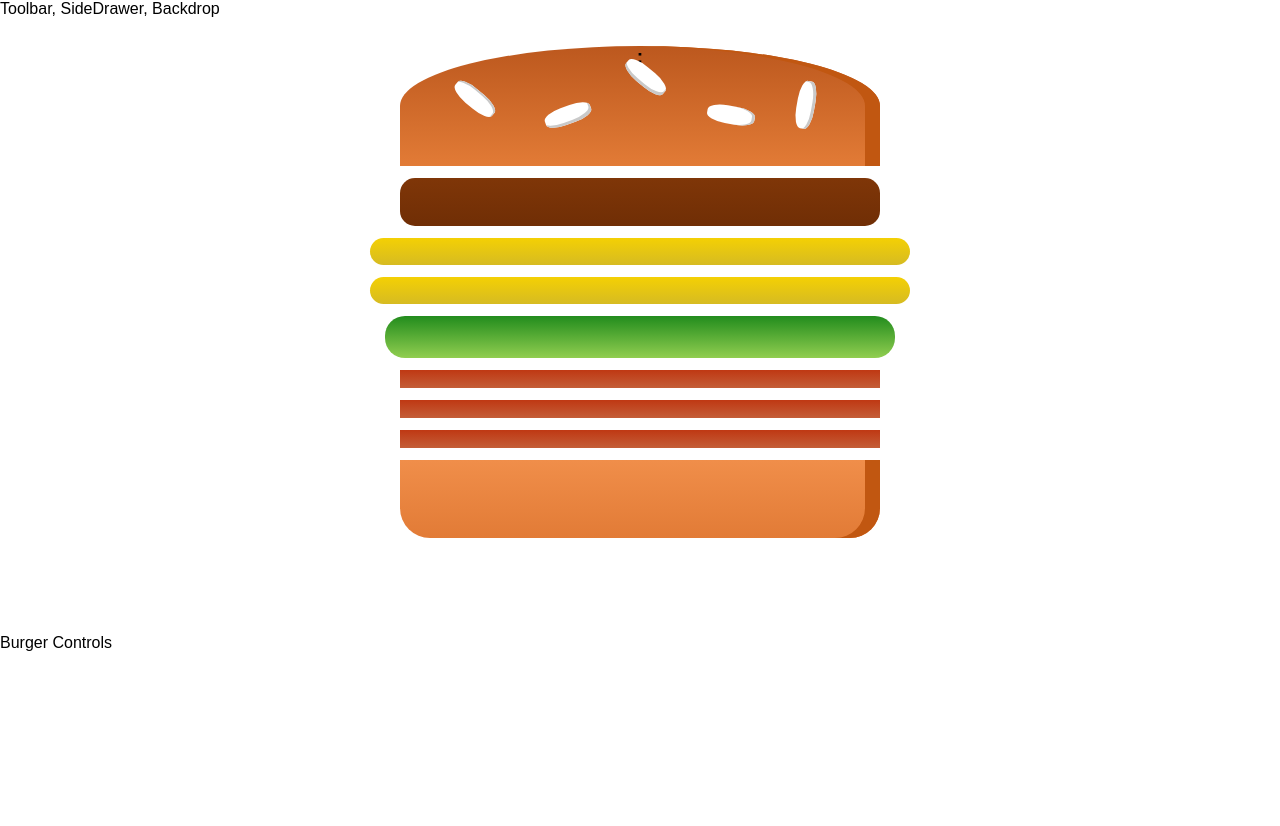
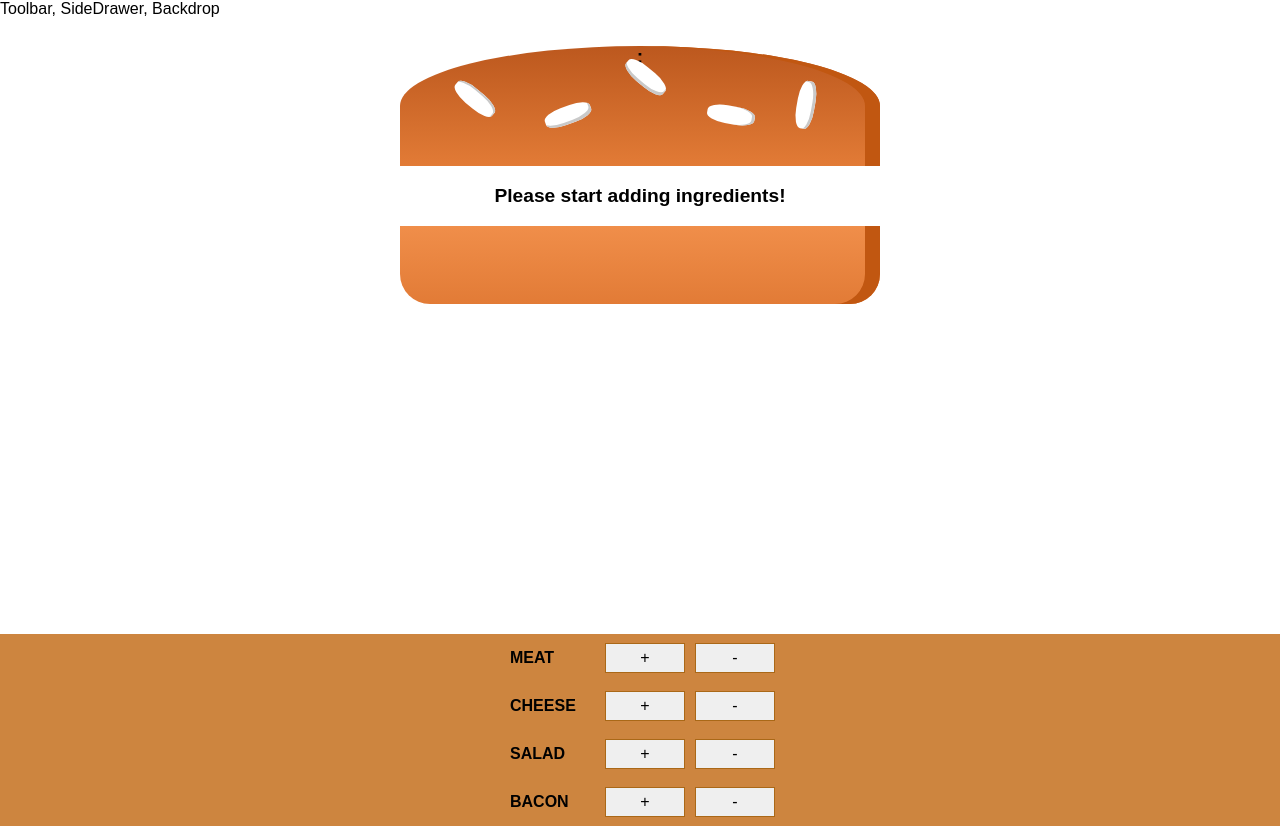
Before and after one commit to priyum7/Burger-Builder, a React app: page / in a window 1280 px wide. Before the commit the page ends 800 px from the top, so only its background shows below. Built offline with nearby package versions, Linux system fonts and the light colour scheme.

Commit message:
Added addIngredient functionality

```diff
--- /dev/null
+++ b/src/components/BuildControls/BuildControl/BuildControl.css
@@ -0,0 +1,56 @@
+.BuildControl {
+    display: flex;
+    justify-content: space-between;
+    align-items: center;
+    margin: 5px 0;
+}
+
+.BuildControl button {
+    display: block;
+    font: inherit;
+    padding: 5px;
+    margin: 0 5px;
+    width: 80px;
+    border: 1px solid #AA6817;
+    cursor: pointer;
+    outline: none;
+}
+
+.BuildControl button:disabled {
+    background-color: #AC9980;
+    border: 1px solid #7E7365;
+    color: #ccc;
+    cursor: default;
+}
+
+.BuildControl button:hover:disabled {
+    background-color: #AC9980;
+    color: #ccc;
+    cursor: not-allowed;
+}
+
+.Label {
+    padding: 10px;
+    font-weight: bold;
+    width: 80px;
+}
+
+.BuildControl .Less {
+    background-color: #D39952;
+    color: white;
+}
+
+.BuildControl .More {
+    background-color: #8F5E1E;
+    color: white;
+}
+
+.BuildControl .Less:hover, .BuildControl .Less:active {
+    background-color: #DAA972;
+    color: white;
+}
+
+.BuildControl .More:hover,.BuildControl .More:active {
+    background-color: #99703F;
+    color: white;
+}
--- /dev/null
+++ b/src/components/BuildControls/BuildControl/BuildControl.js
@@ -0,0 +1,20 @@
+import React from "react";
+import classes from "./BuildControl.css";
+
+function BuildControl(props) {
+  return (
+    <div className={classes.BuildControl}>
+      <div className={classes.Label}>{String(props.type).toUpperCase()}</div>
+      <button
+        onClick={() => {
+          props.addIngredient();
+        }}
+      >
+        +
+      </button>
+      <button>-</button>
+    </div>
+  );
+}
+
+export default BuildControl;
--- /dev/null
+++ b/src/components/BuildControls/BuildControls.css
@@ -0,0 +1,7 @@
+.BuildControls {
+  display: flex;
+  flex-flow: column;
+  align-items: center;
+  width: 100%;
+  background-color: peru;
+}
--- /dev/null
+++ b/src/components/BuildControls/BuildControls.js
@@ -0,0 +1,22 @@
+import React from "react";
+import BuildControl from "./BuildControl/BuildControl";
+import classes from "../BuildControls/BuildControls.css";
+
+function BuildControls(props) {
+  console.log(props.addIngredient);
+  return (
+    <div className={classes.BuildControls}>
+      {props.types.map((type) => {
+        return (
+          <BuildControl
+            key={type}
+            type={type}
+            addIngredient={() => props.addIngredient(type)}
+          />
+        );
+      })}
+    </div>
+  );
+}
+
+export default BuildControls;
--- a/src/components/Burger/Burger.css
+++ b/src/components/Burger/Burger.css
@@ -3,9 +3,9 @@
   text-align: center;
   width: 100%;
   height: 400px;
-  overflow: scroll;
   font-weight: bold;
   font-size: 1.2rem;
+  overflow: scroll;
 }
 
 /* Small devices (portrait tablets and large phones, 600px and up) */
--- a/src/components/Burger/Burger.js
+++ b/src/components/Burger/Burger.js
@@ -8,8 +8,8 @@ export class Burger extends Component {
   }
 
   render() {
-    const transformedIngredients = Object.keys(this.props.ingredients).map(
-      (ingredient) => {
+    let transformedIngredients = Object.keys(this.props.ingredients)
+      .map((ingredient) => {
         return [...Array(this.props.ingredients[ingredient])].map(
           (_, index) => {
             return (
@@ -17,8 +17,16 @@ export class Burger extends Component {
             );
           }
         );
-      }
-    );
+      })
+      .reduce((prev, curr) => {
+        return [...prev, ...curr];
+      }, []);
+
+    if (transformedIngredients.length === 0) {
+      transformedIngredients = <p>Please start adding ingredients!</p>;
+    }
+
+    console.log(transformedIngredients);
 
     return (
       <div className={classes.Burger}>
--- a/src/containers/BurgerBuilder/BurgerBuilder.js
+++ b/src/containers/BurgerBuilder/BurgerBuilder.js
@@ -1,19 +1,42 @@
 import React, { Component, Fragment } from "react";
 import Burger from "../../components/Burger/Burger.js";
+import BuildControls from "../../components/BuildControls/BuildControls";
+
+const ingredientAmount = {
+  meat: 55,
+  cheese: 100,
+  salad: 80,
+  bacon: 32,
+};
 
 class BurgerBuilder extends Component {
   constructor(props) {
     super(props);
     this.state = {
-      ingredients: { meat: 1, cheese: 2, salad: 1, bacon: 3 },
+      ingredients: { meat: 0, cheese: 0, salad: 0, bacon: 0 },
+      totalAmount: 0,
     };
   }
+
+  addIngredientHandler = (type) => {
+    const oldIngredients = { ...this.state.ingredients };
+    oldIngredients[type] = oldIngredients[type] + 1;
+    const oldAmount = this.state.totalAmount;
+
+    this.setState({
+      ingredients: oldIngredients,
+      totalAmount: oldAmount + ingredientAmount[type],
+    });
+  };
 
   render() {
     return (
       <Fragment>
         <Burger ingredients={this.state.ingredients} />
-        <div>Burger Controls</div>
+        <BuildControls
+          types={Object.keys(this.state.ingredients)}
+          addIngredient={this.addIngredientHandler.bind(this)}
+        />
       </Fragment>
     );
   }
```
